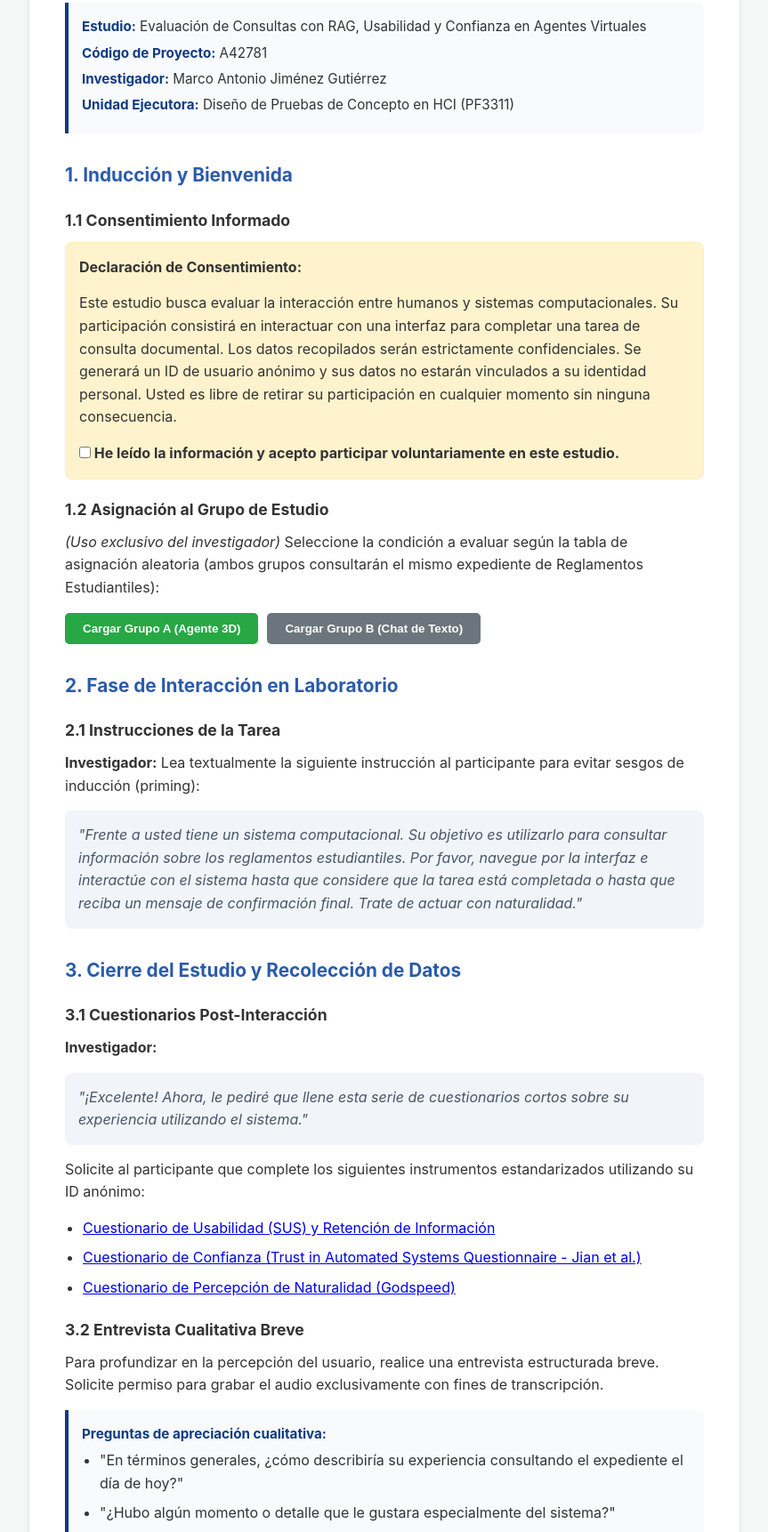
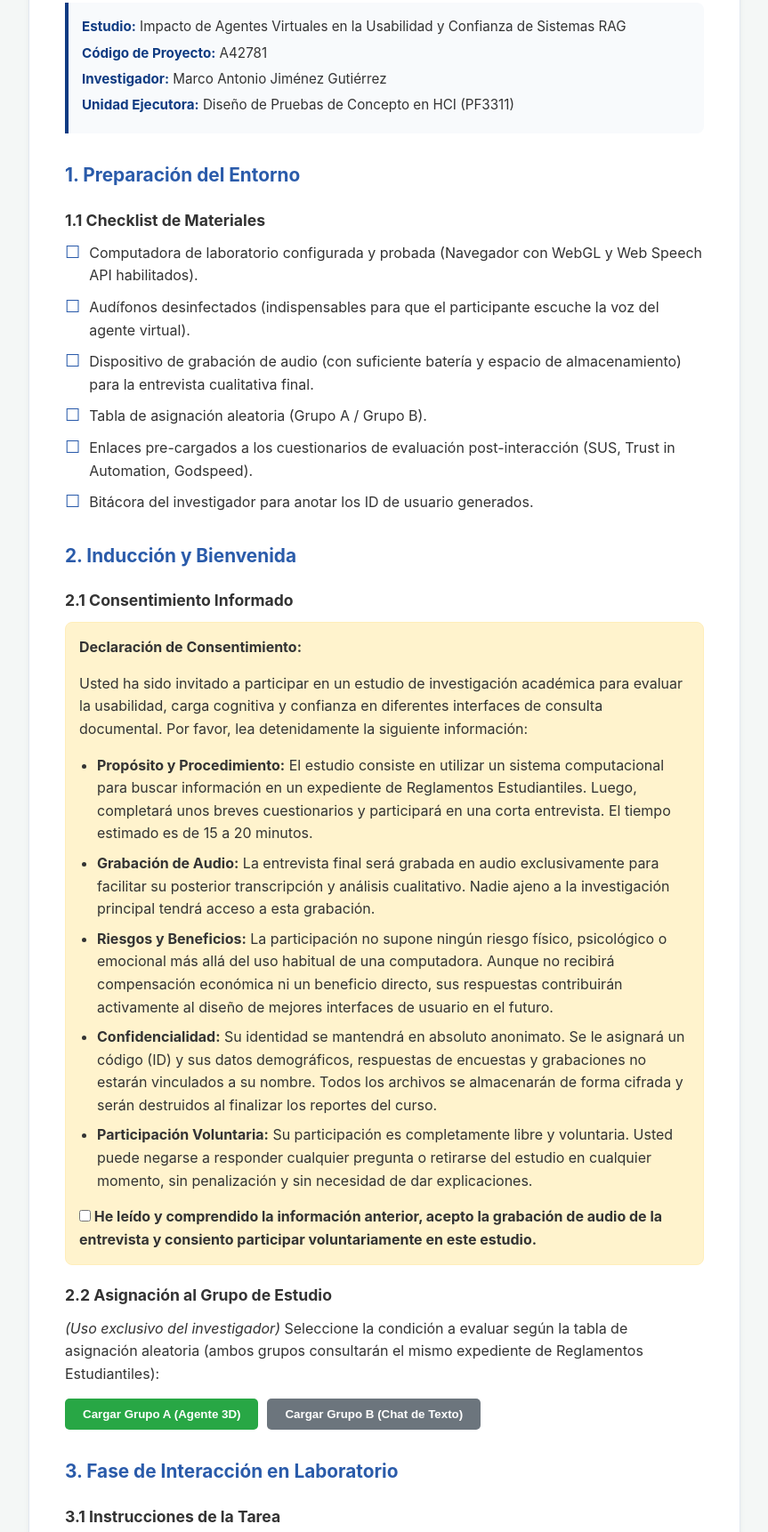
Before and after one commit to marcojimenezgutierrez/archibot, a plain HTML site: page docs/Guia_Procedimiento.html in a window 1280 px wide. Shown: the part 197-1919 px from the top of the page at 89% size, without its empty margins (208-1071 px from the left). Drawn offline with Linux system fonts and the light colour scheme.

Commit message:
Update Guia de Procedimiento with checklist and revised study details for clarity

```diff
--- a/docs/Guia_Procedimiento.html
+++ b/docs/Guia_Procedimiento.html
@@ -25,6 +25,10 @@
         .btn { padding: 10px 20px; border: none; border-radius: 5px; cursor: pointer; font-weight: bold; color: white; }
         .btn-a { background-color: #28a745; }
         .btn-b { background-color: #6c757d; }
+        /* Estilos para el checklist de materiales */
+        .checkbox-list { list-style: none; padding-left: 0; }
+        .checkbox-list li { display: flex; align-items: flex-start; margin-bottom: 10px; }
+        .checkbox-list li::before { content: '☐'; font-size: 1.2rem; margin-right: 10px; color: var(--primary-light); line-height: 1.2; }
     </style>
 </head>
 <body>
@@ -34,42 +38,60 @@
             <p style="font-size: 1.1rem; color: var(--text-muted); margin-bottom: 25px;">Estudio de Agentes Virtuales (Sesión Única)</p>
 
             <div class="metadata-box">
-                <p><strong>Estudio:</strong> Evaluación de Consultas con RAG, Usabilidad y Confianza en Agentes Virtuales</p>
+                <p><strong>Estudio:</strong> Impacto de Agentes Virtuales en la Usabilidad y Confianza de Sistemas RAG</p>
                 <p><strong>Código de Proyecto:</strong> A42781</p>
                 <p><strong>Investigador:</strong> Marco Antonio Jiménez Gutiérrez</p>
                 <p><strong>Unidad Ejecutora:</strong> Diseño de Pruebas de Concepto en HCI (PF3311)</p>
             </div>
 
-            <h2>1. Inducción y Bienvenida</h2>
+            <h2>1. Preparación del Entorno</h2>
+            <h3>1.1 Checklist de Materiales</h3>
+            <ul class="checkbox-list">
+                <li>Computadora de laboratorio configurada y probada (Navegador con WebGL y Web Speech API habilitados).</li>
+                <li>Audífonos desinfectados (indispensables para que el participante escuche la voz del agente virtual).</li>
+                <li>Dispositivo de grabación de audio (con suficiente batería y espacio de almacenamiento) para la entrevista cualitativa final.</li>
+                <li>Tabla de asignación aleatoria (Grupo A / Grupo B).</li>
+                <li>Enlaces pre-cargados a los cuestionarios de evaluación post-interacción (SUS, Trust in Automation, Godspeed).</li>
+                <li>Bitácora del investigador para anotar los ID de usuario generados.</li>
+            </ul>
 
-            <h3>1.1 Consentimiento Informado</h3>
+            <h2>2. Inducción y Bienvenida</h2>
+
+            <h3>2.1 Consentimiento Informado</h3>
             <div class="consent-box">
                 <p><strong>Declaración de Consentimiento:</strong></p>
-                <p>Este estudio busca evaluar la interacción entre humanos y sistemas computacionales. Su participación consistirá en interactuar con una interfaz para completar una tarea de consulta documental. Los datos recopilados serán estrictamente confidenciales. Se generará un ID de usuario anónimo y sus datos no estarán vinculados a su identidad personal. Usted es libre de retirar su participación en cualquier momento sin ninguna consecuencia.</p>
-                <label style="font-weight: bold; cursor: pointer;">
+                <p>Usted ha sido invitado a participar en un estudio de investigación académica para evaluar la usabilidad, carga cognitiva y confianza en diferentes interfaces de consulta documental. Por favor, lea detenidamente la siguiente información:</p>
+                <ul style="margin-bottom: 15px; padding-left: 20px;">
+                    <li><strong>Propósito y Procedimiento:</strong> El estudio consiste en utilizar un sistema computacional para buscar información en un expediente de Reglamentos Estudiantiles. Luego, completará unos breves cuestionarios y participará en una corta entrevista. El tiempo estimado es de 15 a 20 minutos.</li>
+                    <li><strong>Grabación de Audio:</strong> La entrevista final será grabada en audio exclusivamente para facilitar su posterior transcripción y análisis cualitativo. Nadie ajeno a la investigación principal tendrá acceso a esta grabación.</li>
+                    <li><strong>Riesgos y Beneficios:</strong> La participación no supone ningún riesgo físico, psicológico o emocional más allá del uso habitual de una computadora. Aunque no recibirá compensación económica ni un beneficio directo, sus respuestas contribuirán activamente al diseño de mejores interfaces de usuario en el futuro.</li>
+                    <li><strong>Confidencialidad:</strong> Su identidad se mantendrá en absoluto anonimato. Se le asignará un código (ID) y sus datos demográficos, respuestas de encuestas y grabaciones no estarán vinculados a su nombre. Todos los archivos se almacenarán de forma cifrada y serán destruidos al finalizar los reportes del curso.</li>
+                    <li><strong>Participación Voluntaria:</strong> Su participación es completamente libre y voluntaria. Usted puede negarse a responder cualquier pregunta o retirarse del estudio en cualquier momento, sin penalización y sin necesidad de dar explicaciones.</li>
+                </ul>
+                <label style="font-weight: bold; cursor: pointer; display: block; margin-top: 10px;">
                     <input type="checkbox" id="aceptoConsentimiento" required>
-                    He leído la información y acepto participar voluntariamente en este estudio.
+                    He leído y comprendido la información anterior, acepto la grabación de audio de la entrevista y consiento participar voluntariamente en este estudio.
                 </label>
             </div>
 
-            <h3>1.2 Asignación al Grupo de Estudio</h3>
+            <h3>2.2 Asignación al Grupo de Estudio</h3>
             <p><em>(Uso exclusivo del investigador)</em> Seleccione la condición a evaluar según la tabla de asignación aleatoria (ambos grupos consultarán el mismo expediente de Reglamentos Estudiantiles):</p>
             <div class="btn-group">
                 <button class="btn btn-a" onclick="alert('Iniciando: Grupo A (Agente 3D - Reglamentos Estudiantiles)')">Cargar Grupo A (Agente 3D)</button>
                 <button class="btn btn-b" onclick="alert('Iniciando: Grupo B (Chat de Texto - Reglamentos Estudiantiles)')">Cargar Grupo B (Chat de Texto)</button>
             </div>
 
-            <h2>2. Fase de Interacción en Laboratorio</h2>
+            <h2>3. Fase de Interacción en Laboratorio</h2>
 
-            <h3>2.1 Instrucciones de la Tarea</h3>
+            <h3>3.1 Instrucciones de la Tarea</h3>
             <p><strong>Investigador:</strong> Lea textualmente la siguiente instrucción al participante para evitar sesgos de inducción (priming):</p>
             <div class="quote">
                 "Frente a usted tiene un sistema computacional. Su objetivo es utilizarlo para consultar información sobre los reglamentos estudiantiles. Por favor, navegue por la interfaz e interactúe con el sistema hasta que considere que la tarea está completada o hasta que reciba un mensaje de confirmación final. Trate de actuar con naturalidad."
             </div>
 
-            <h2>3. Cierre del Estudio y Recolección de Datos</h2>
+            <h2>4. Cierre del Estudio y Recolección de Datos</h2>
 
-            <h3>3.1 Cuestionarios Post-Interacción</h3>
+            <h3>4.1 Cuestionarios Post-Interacción</h3>
             <p><strong>Investigador:</strong></p>
             <div class="quote">"¡Excelente! Ahora, le pediré que llene esta serie de cuestionarios cortos sobre su experiencia utilizando el sistema."</div>
             <p>Solicite al participante que complete los siguientes instrumentos estandarizados utilizando su ID anónimo:</p>
@@ -79,7 +101,7 @@
                 <li><a href="#">Cuestionario de Percepción de Naturalidad (Godspeed)</a></li>
             </ul>
 
-            <h3>3.2 Entrevista Cualitativa Breve</h3>
+            <h3>4.2 Entrevista Cualitativa Breve</h3>
             <p>Para profundizar en la percepción del usuario, realice una entrevista estructurada breve. Solicite permiso para grabar el audio exclusivamente con fines de transcripción.</p>
             <div class="metadata-box">
                 <p><strong>Preguntas de apreciación cualitativa:</strong></p>
@@ -91,11 +113,11 @@
                 </ul>
             </div>
 
-            <h3>3.3 Despedida</h3>
+            <h3>4.3 Despedida</h3>
             <p>Detenga la grabación y agradezca profundamente su tiempo y participación.</p>
             <div class="quote">"Muchas gracias por ayudarnos a generar conocimiento en esta área. Su aporte ha sido sumamente valioso. ¡Que tenga un excelente día!"</div>
 
-            <h2>4. Gestión Final de Datos y Respaldo (Plan de Anonimización)</h2>
+            <h2>5. Gestión Final de Datos y Respaldo (Plan de Anonimización)</h2>
             <p>Inmediatamente después de que el participante abandone el entorno de prueba, proceda con el siguiente protocolo:</p>
             <div class="metadata-box">
                 <ul>
```
